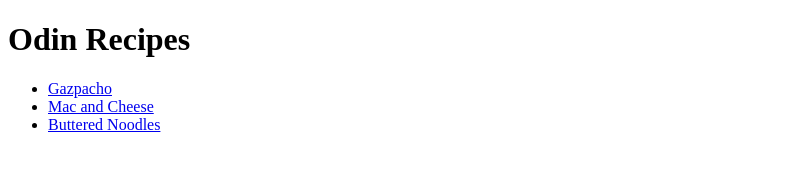
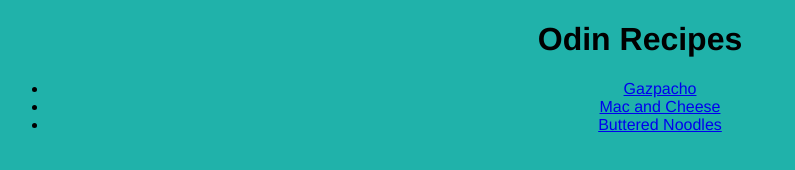
Before and after one commit to luckylukedevelops/odin-recipes, a plain HTML site: page index.html in a window 1280 px wide. Shown: the whole page, without its empty margins (0-795 px from the left). Drawn offline with Linux system fonts and the light colour scheme.

Commit message:
Add styling to webiste

```diff
--- a/index.html
+++ b/index.html
@@ -4,10 +4,11 @@
         <meta charset="utf-8">
         <meta name="viewport" content="width=device-width initial-scale=1.0">
         <title>Odin Recipes</title>
+        <link rel="stylesheet" href="./styles.css">
     </head>
     <body>
         <h1>Odin Recipes</h1>
-        <ul>
+        <ul class="recipe-list">
             <li><a href="./recipes/gazpacho.html">Gazpacho</a></li>
             <li><a href="./recipes/mac-and-cheese.html">Mac and Cheese</a></li>
             <li><a href="./recipes/buttered-noodles.html">Buttered Noodles</a></li>
--- /dev/null
+++ b/styles.css
@@ -0,0 +1,8 @@
+body {
+    background-color: lightseagreen;
+    font-family: Helvetica, Tahoma, sans-serif;
+}
+
+h1, .recipe-list {
+    text-align: center;
+}
```
Also changed, not shown: recipes/buttered-noodles.html (+1 -0 lines), recipes/gazpacho.html (+1 -0 lines), recipes/mac-and-cheese.html (+1 -0 lines).
